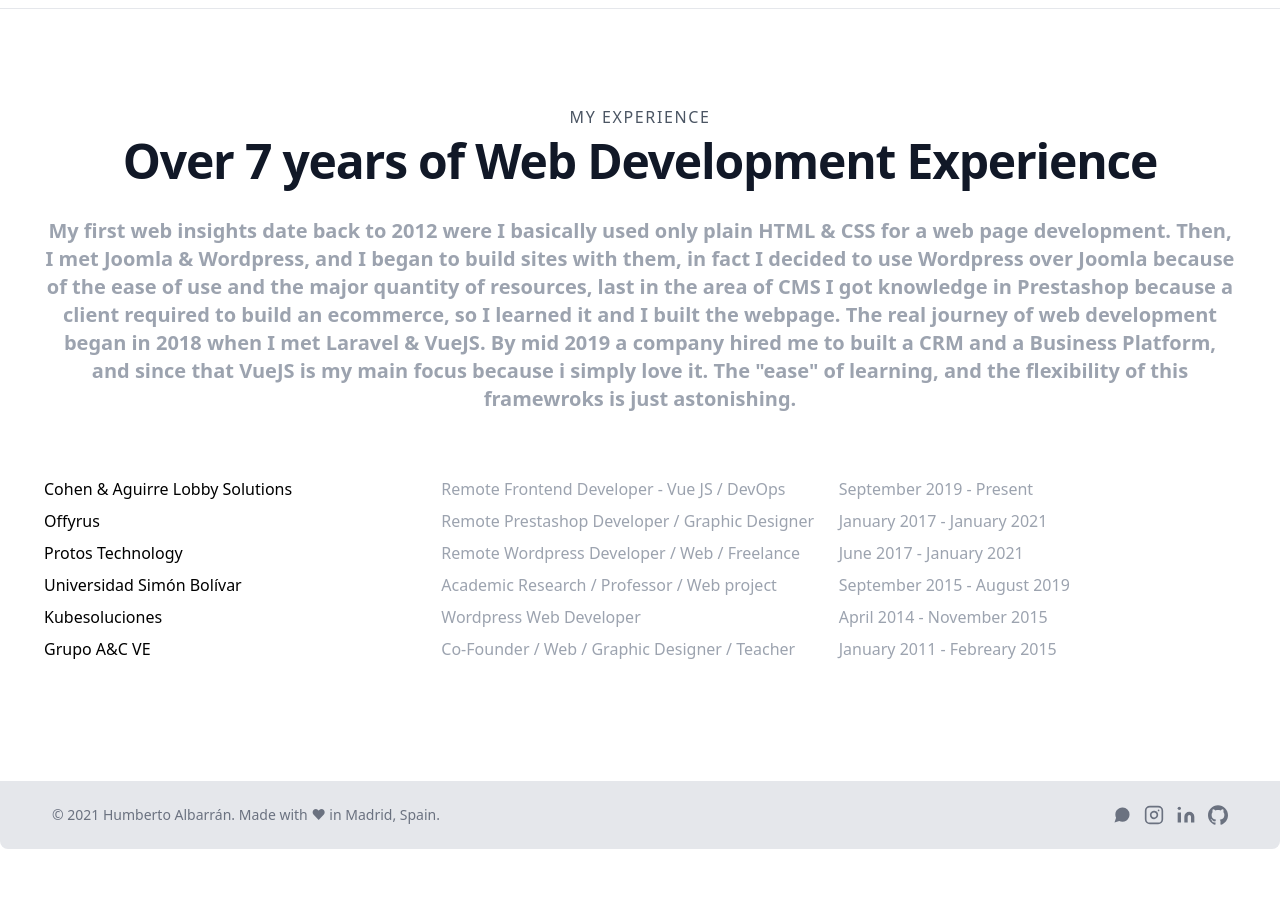
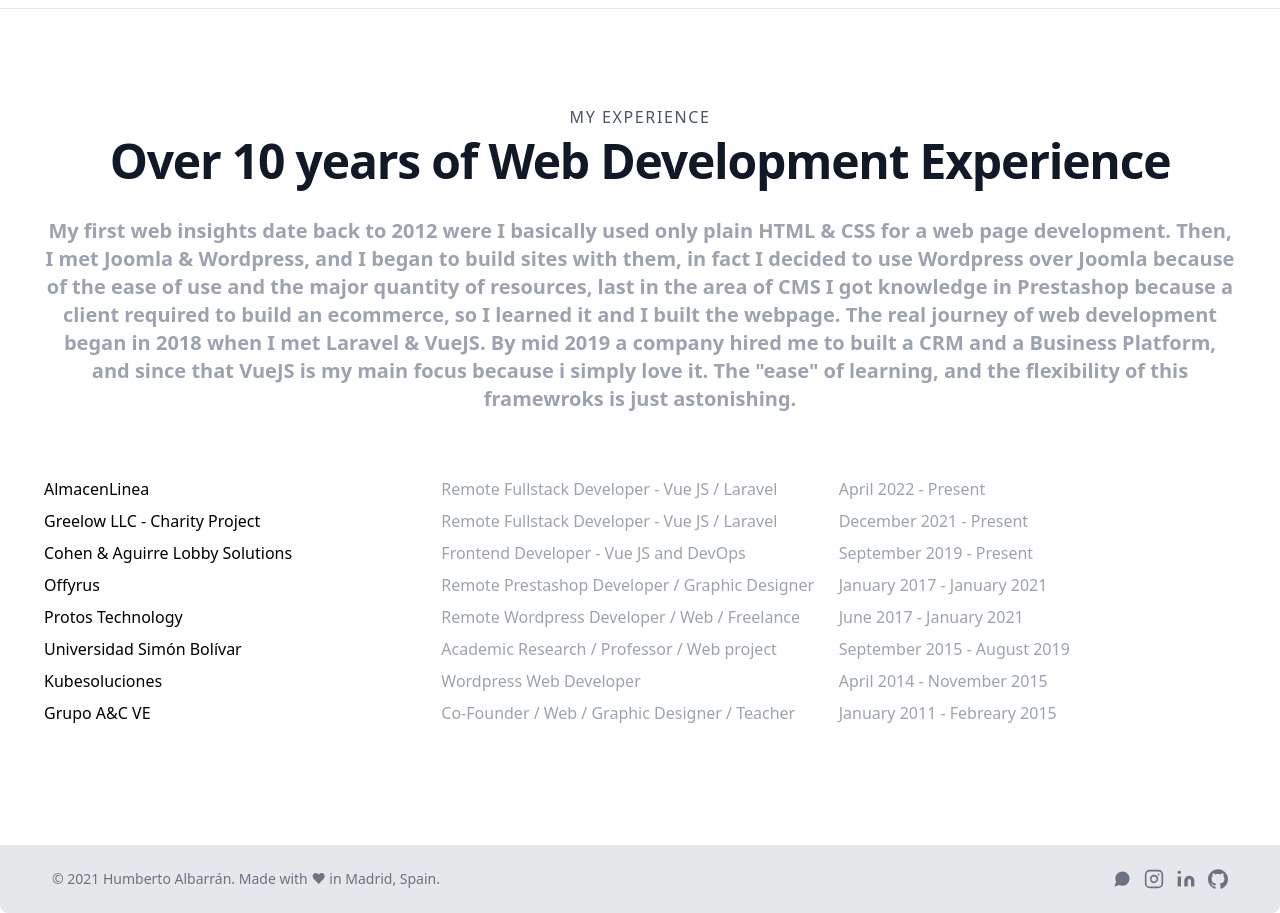
Before and after one commit to hjalbarran/portfolio-v1, a Vue app: page /about in a window 1280 px wide. Shown: the part 900-1813 px from the top of the page. Before the commit the page ends 1749 px from the top, so only its background shows below. Built offline with nearby package versions, Linux system fonts and the light colour scheme.

Commit message:
updating some jobs in my site

```diff
--- a/src/views/About.vue
+++ b/src/views/About.vue
@@ -59,15 +59,25 @@
       <div class="container lg:px-11 px-5 pt-24 mx-auto">
         <div class="flex flex-col text-center w-full mb-8 pb-8" v-scrollanimation>
           <h5 class="tracking-widest text-gray-600 mb-2">MY EXPERIENCE</h5>
-          <h1 class="text-3xl tracking-tight font-extrabold text-gray-900 sm:text-4xl md:text-5xl mb-8">Over 7 years of Web Development Experience</h1>
+          <h1 class="text-3xl tracking-tight font-extrabold text-gray-900 sm:text-4xl md:text-5xl mb-8">Over 10 years of Web Development Experience</h1>
           <h3 class="text-xl text-gray-400 font-semibold">
               My first web insights date back to 2012 were I basically used only plain HTML & CSS for a web page development. Then, I met Joomla & Wordpress, and I began to build sites with them, in fact I decided to use Wordpress over Joomla because of the ease of use and the major quantity of resources, last in the area of CMS I got knowledge in Prestashop because a client required to build an ecommerce, so I learned it and I built the webpage. The real journey of web development began in 2018 when I met Laravel & VueJS. By mid 2019 a company hired me to built a CRM and a Business Platform, and since that VueJS is my main focus because i simply love it. The "ease" of learning, and the flexibility of this framewroks is just astonishing.
           </h3>
         </div>
         <div class="pb-24" v-scrollanimation>
           <div id="line" class="flex flex-wrap mb-2">
+            <div class="w-full sm:w-1/3 text-base text-black font-medium">AlmacenLinea</div>
+            <div class="w-full sm:w-1/3 text-base text-gray-400 font-medium">Remote Fullstack Developer - Vue JS / Laravel</div>
+            <div class="w-full sm:w-1/3 text-base text-gray-400 font-medium">April 2022 - Present</div>
+          </div>
+          <div id="line" class="flex flex-wrap mb-2">
+            <div class="w-full sm:w-1/3 text-base text-black font-medium">Greelow LLC - Charity Project</div>
+            <div class="w-full sm:w-1/3 text-base text-gray-400 font-medium">Remote Fullstack Developer - Vue JS / Laravel</div>
+            <div class="w-full sm:w-1/3 text-base text-gray-400 font-medium">December 2021 - Present</div>
+          </div>
+          <div id="line" class="flex flex-wrap mb-2">
             <div class="w-full sm:w-1/3 text-base text-black font-medium">Cohen & Aguirre Lobby Solutions</div>
-            <div class="w-full sm:w-1/3 text-base text-gray-400 font-medium">Remote Frontend Developer - Vue JS / DevOps</div>
+            <div class="w-full sm:w-1/3 text-base text-gray-400 font-medium">Frontend Developer - Vue JS and DevOps</div>
             <div class="w-full sm:w-1/3 text-base text-gray-400 font-medium">September 2019 - Present</div>
           </div>
           <div id="line" class="flex flex-wrap mb-2">
```
